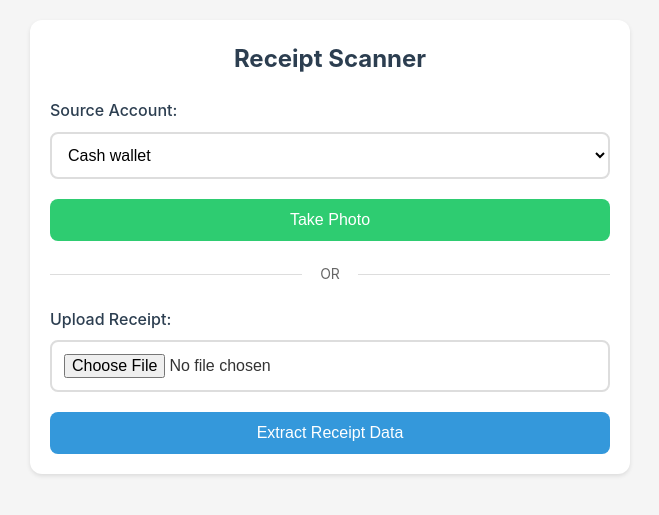
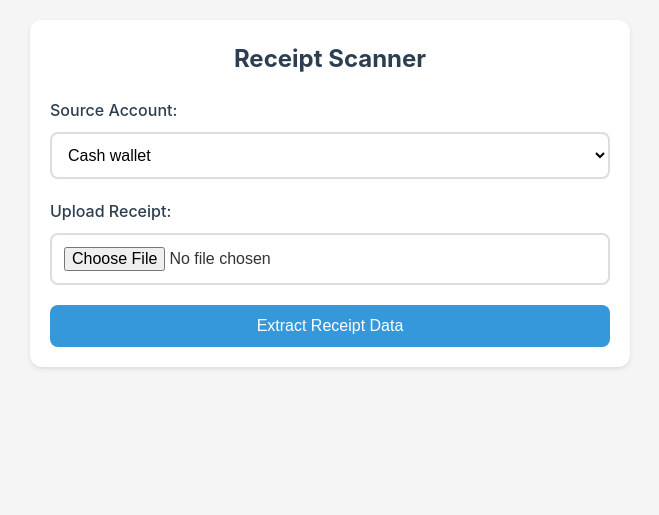
Before and after one commit to malikkhalim/firefly-receipt-scanner, a FastAPI app: page / in a window 1280 px wide. Shown: the top 515 px of the page, without its empty margins (310-969 px from the left). Run offline with FastAPI, Linux system fonts and the light colour scheme; parts of the project's set-up code (start-up, migrations or seed data) failed here and were passed over.

Commit message:
removed "take photo" button

```diff
--- a/app/static/css/styles.css
+++ b/app/static/css/styles.css
@@ -129,93 +129,15 @@ input:focus, select:focus {
     100% { transform: rotate(360deg); }
 }
 
-.camera-container {
-    margin-bottom: 20px;
-}
-
-#camera-preview {
-    width: 100%;
-    max-width: 100%;
-    border-radius: 8px;
-    margin-bottom: 10px;
+/* Remove these camera-related styles */
+.camera-container,
+.camera-buttons,
+.camera-btn,
+.start-camera,
+.capture,
+.retake,
+.or-divider {
     display: none;
-}
-
-.camera-buttons {
-    display: flex;
-    gap: 10px;
-    margin-bottom: 10px;
-}
-
-.camera-btn {
-    flex: 1;
-    padding: 12px;
-    border: none;
-    border-radius: 8px;
-    font-size: 16px;
-    font-weight: 500;
-    cursor: pointer;
-    transition: background-color 0.3s;
-}
-
-.start-camera {
-    background: #2ecc71;
-    color: white;
-}
-
-.start-camera:hover {
-    background: #27ae60;
-}
-
-.capture {
-    background: #3498db;
-    color: white;
-    display: none;
-}
-
-.capture:hover {
-    background: #2980b9;
-}
-
-.retake {
-    background: #e74c3c;
-    color: white;
-    display: none;
-}
-
-.retake:hover {
-    background: #c0392b;
-}
-
-.or-divider {
-    text-align: center;
-    margin: 20px 0;
-    position: relative;
-}
-
-.or-divider::before,
-.or-divider::after {
-    content: '';
-    position: absolute;
-    top: 50%;
-    width: 45%;
-    height: 1px;
-    background-color: #ddd;
-}
-
-.or-divider::before {
-    left: 0;
-}
-
-.or-divider::after {
-    right: 0;
-}
-
-.or-divider span {
-    background: white;
-    padding: 0 10px;
-    color: #666;
-    font-size: 14px;
 }
 
 @media (max-width: 480px) {
--- a/app/templates/base.html
+++ b/app/templates/base.html
@@ -11,7 +11,6 @@
         <div class="container">
             {% block content %}{% endblock %}
         </div>
-        <script src="{{ url_for('static', path='js/camera.js') }}"></script>
         {% block extra_scripts %}{% endblock %}
     </body>
 </html>
```
